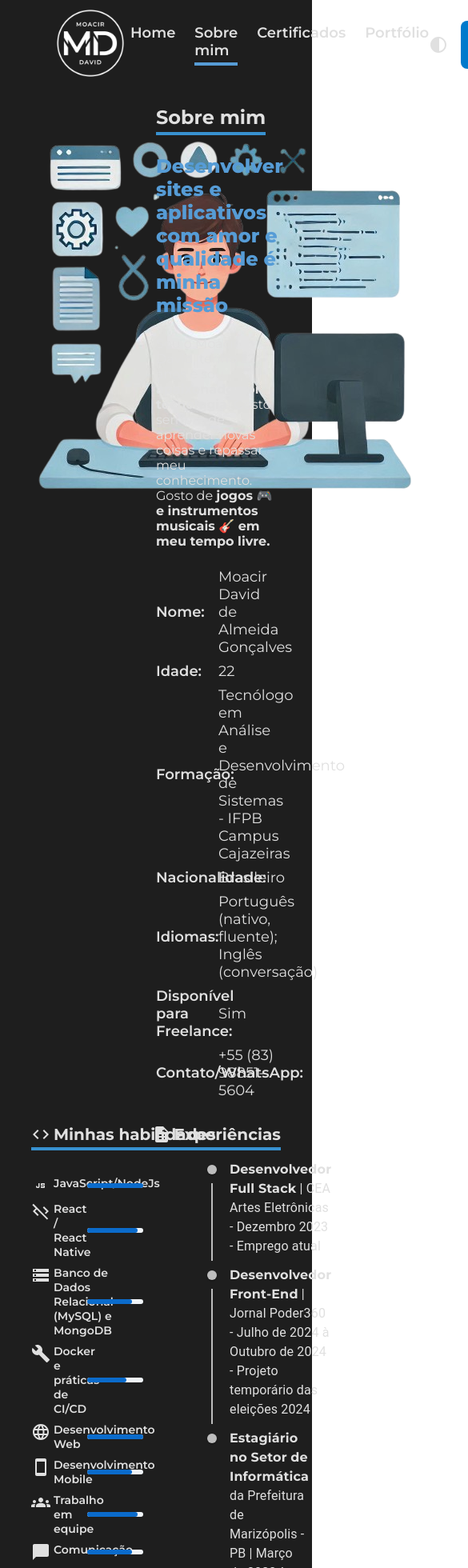
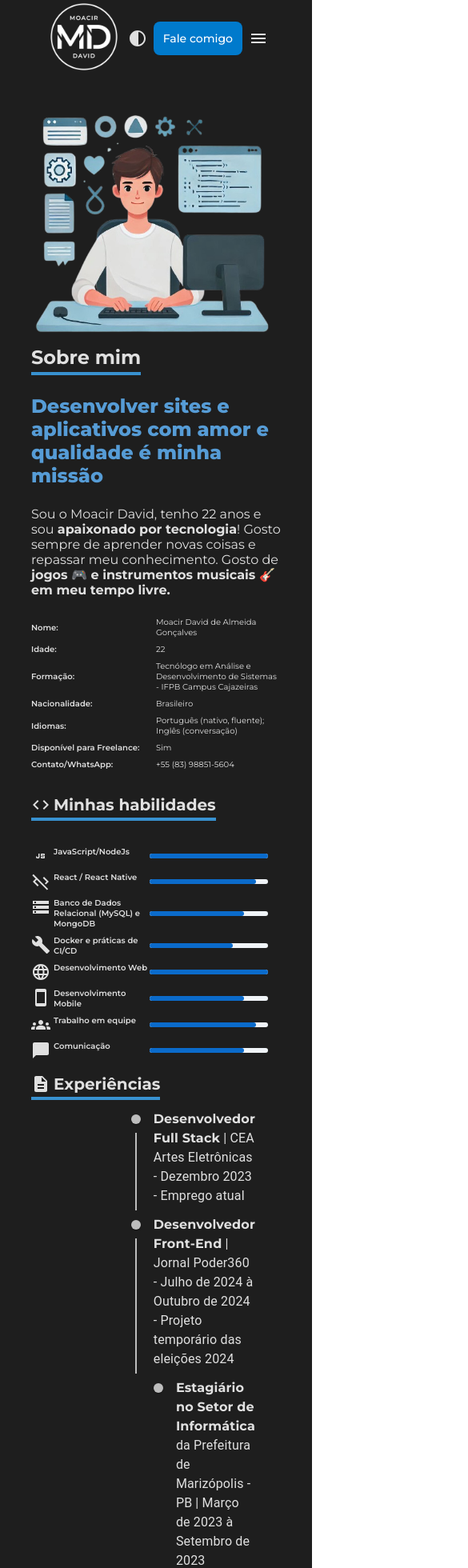
Before and after one commit to moacirdavidag/moacirdavidag-portfolio, a React (Vite) app: page /about in a window 390 px wide. Shown: the part 20-1980 px from the top of the page at 80% size, 585 px wide, since content can reach past the window. Built offline with nearby package versions, Linux system fonts and the light colour scheme.

Commit message:
view: Responsividade do site

```diff
--- a/src/components/Header/Header.tsx
+++ b/src/components/Header/Header.tsx
@@ -1,10 +1,12 @@
 import React, { useEffect, useState } from "react";
-import { HeaderButtons, HeaderWrapper, NavLinks } from "./style";
+import { HeaderButtons, HeaderWrapper, MobileMenu, NavLinks } from "./style";
 import { useTheme } from "../../hooks/theme";
 import { Link, useLocation, useNavigate } from "react-router-dom";
 
 import ContrastIcon from "@mui/icons-material/Contrast";
-import { Tooltip } from "@mui/material";
+import MenuIcon from "@mui/icons-material/Menu";
+import CloseIcon from "@mui/icons-material/Close";
+import { Drawer, Tooltip } from "@mui/material";
 
 import Logo from "../../assets/img/MD_LOGO_TRANSPARENTE.png";
 import LogoEscuro from "../../assets/img/MD_LOGO_TRANSPARENTE_ESCURO.png";
@@ -13,18 +15,28 @@ const Header = () => {
   const { theme, toggleTheme } = useTheme();
   const navigate = useNavigate();
   const location = useLocation();
+  const [isMenuOpen, setIsMenuOpen] = useState(false);
 
   const handleNavigateApplication = (route: string) => {
     navigate(`${route}`);
+    setIsMenuOpen(false);
   };
 
+  const toggleMenu = () => {
+    setIsMenuOpen(!isMenuOpen);
+  };
 
   return (
     <HeaderWrapper>
       <div className="logo-div">
-        <img src={theme.name === "lightTheme" ? LogoEscuro : Logo} alt="Moacir David - Logo" id="logo" onClick={() => {
-          navigate('/');
-        }} />
+        <img
+          src={theme.name === "lightTheme" ? LogoEscuro : Logo}
+          alt="Moacir David - Logo"
+          id="logo"
+          onClick={() => {
+            navigate("/");
+          }}
+        />
       </div>
 
       <NavLinks
@@ -95,7 +107,62 @@ const Header = () => {
         <Link to={"https://wa.me/5583988515604"} target="_blank">
           <button>Fale comigo</button>
         </Link>
+
+        <MenuIcon
+          sx={{
+            display: "none",
+            cursor: "pointer",
+            "@media screen and (max-width: 480px)": {
+              display: "block",
+            },
+          }}
+          onClick={() => setIsMenuOpen(true)}
+        />
       </HeaderButtons>
+      <Drawer
+        anchor="right"
+        open={isMenuOpen}
+        onClose={() => setIsMenuOpen(false)}
+      >
+        <MobileMenu
+          $color={theme.colors.textPrimary}
+          $hover={theme.colors.links}
+          $linkColor={theme.colors.links}
+        >
+          <CloseIcon
+            className="close-icon"
+            onClick={() => setIsMenuOpen(false)}
+          />
+          <ul>
+            <li
+              className={location.pathname === "/" ? "link-active" : ""}
+              onClick={() => handleNavigateApplication("/")}
+            >
+              Home
+            </li>
+            <li
+              className={location.pathname === "/about" ? "link-active" : ""}
+              onClick={() => handleNavigateApplication("/about")}
+            >
+              Sobre mim
+            </li>
+            <li
+              className={
+                location.pathname === "/certificates" ? "link-active" : ""
+              }
+              onClick={() => handleNavigateApplication("/certificates")}
+            >
+              Certificados
+            </li>
+            <li
+              className={location.pathname === "/projects" ? "link-active" : ""}
+              onClick={() => handleNavigateApplication("/projects")}
+            >
+              Portfólio
+            </li>
+          </ul>
+        </MobileMenu>
+      </Drawer>
     </HeaderWrapper>
   );
 };
--- a/src/components/Header/style.ts
+++ b/src/components/Header/style.ts
@@ -20,6 +20,12 @@ export const HeaderWrapper = styled.header`
   align-items: center;
   justify-content: space-around;
   padding: 24px;
+
+  @media screen and (max-width: 480px) {
+    justify-content: space-between;
+    padding: 16px;
+  }
+
   #logo {
     max-width: 100px;
     height: auto;
@@ -30,21 +36,37 @@ export const HeaderWrapper = styled.header`
 export const NavLinks = styled.nav<NavLinksProps>`
   display: inline-block;
   color: ${({ $color }) => $color};
+
   ul {
     display: flex;
     gap: 24px;
+
+    @media screen and (min-width: 481px) and (max-width: 768px) {
+      gap: 8px;
+    }
+
+    @media screen and (max-width: 480px) {
+      display: none;
+    }
   }
+
   li {
     list-style: none;
     text-decoration: none;
     font-weight: 600;
     font-size: 18px;
     cursor: pointer;
+
     &:hover {
       transition: 300ms ease-in-out;
       color: ${({ $hover }) => $hover};
     }
+
+    @media screen and (min-width: 481px) and (max-width: 768px) {
+      font-size: 14px;
+    }
   }
+
   ul li.link-active {
     border-bottom: 4px solid ${({ $linkColor }) => $linkColor};
     padding-bottom: 4px;
@@ -66,9 +88,52 @@ export const HeaderButtons = styled.div<ButtonCtaProps>`
     cursor: pointer;
     color: #fff;
     background: ${({ $background }) => $background};
+
     &:hover {
       transition: 300ms ease-in-out;
       background: ${({ $backgroundHover }) => $backgroundHover};
     }
   }
+
+  @media screen and (max-width: 480px) {
+    gap: 8px;
+  }
 `;
+
+export const MobileMenu = styled.div<NavLinksProps>`
+  width: 250px;
+  height: 100vh;
+  padding: 16px;
+  display: flex;
+  flex-direction: column;
+  background: ${({ theme }) => theme.colors.background};
+  color: ${({ $color }) => $color};
+
+  ul {
+    list-style: none;
+    padding: 0;
+
+    li {
+      width: max-content;
+      padding: 12px 0;
+      font-size: 18px;
+      cursor: pointer;
+      font-weight: 600;
+
+      &:hover {
+        color: ${({ theme }) => theme.colors.links};
+        transition: 300ms ease-in-out;
+      }
+    }
+  }
+  ul li.link-active {
+    border-bottom: 4px solid ${({ $linkColor }) => $linkColor};
+    padding-bottom: 4px;
+  }
+  .close-icon {
+    align-self: flex-end;
+    cursor: pointer;
+    color: ${({ theme }) => theme.colors.textPrimary};
+    margin-bottom: 16px;
+  }
+`;
--- a/src/pages/About/About.tsx
+++ b/src/pages/About/About.tsx
@@ -1,7 +1,13 @@
 import React from "react";
 import Container from "../../components/Container";
 import Header from "../../components/Header";
-import { Box, Grid, Stack } from "@mui/material";
+import {
+  Box,
+  Grid,
+  Stack,
+  useMediaQuery,
+  useTheme as useThemeMUI,
+} from "@mui/material";
 import LinearProgress from "@mui/joy/LinearProgress";
 
 import vetorDev from "../../assets/img/vetor_dev.png";
@@ -31,22 +37,30 @@ import {
 } from "@mui/lab";
 const About = () => {
   const { theme } = useTheme();
+  const themeMUI = useThemeMUI();
+
+  const isSmallScreen = useMediaQuery(themeMUI.breakpoints.down("sm"));
+
+  const fontSize = isSmallScreen ? 10 : 14;
 
   return (
     <AboutWrapper>
       <Container>
         <Header />
-        <Grid container width={"100%"}>
-          <Grid item xs={6}>
+        <Grid container width={"100%"} direction={{ xs: "column", sm: "row" }}>
+          <Grid item xs={6} sm={3}>
             <img
               src={vetorDev}
               alt="Ilustração de um programador em um computador"
-              className="animate__animated animate__fadeInLeft"
+              className="vetor-dev animate__animated animate__fadeInLeft"
+              width={"100%"}
+              height={"auto"}
             />
           </Grid>
           <Grid
             item
             xs={6}
+            sm={3}
             display={"flex"}
             flexDirection={"column"}
             gap={"24px"}
@@ -69,29 +83,47 @@ const About = () => {
               <AboutListItem
                 title="Nome:"
                 description="Moacir David de Almeida Gonçalves"
+                fontSize={fontSize}
               />
-              <AboutListItem title="Idade:" description="22" />
+              <AboutListItem
+                title="Idade:"
+                description="22"
+                fontSize={fontSize}
+              />
               <AboutListItem
                 title="Formação:"
                 description="Tecnólogo em Análise e Desenvolvimento de Sistemas - IFPB Campus Cajazeiras"
+                fontSize={fontSize}
               />
-              <AboutListItem title="Nacionalidade:" description="Brasileiro" />
+              <AboutListItem
+                title="Nacionalidade:"
+                description="Brasileiro"
+                fontSize={fontSize}
+              />
               <AboutListItem
                 title="Idiomas:"
                 description="Português (nativo, fluente); Inglês (conversação)"
+                fontSize={fontSize}
               />
               <AboutListItem
                 title="Disponível para Freelance:"
                 description="Sim"
+                fontSize={fontSize}
               />
               <AboutListItem
                 title="Contato/WhatsApp:"
                 description="+55 (83) 98851-5604"
+                fontSize={fontSize}
               />
             </Stack>
           </Grid>
         </Grid>
-        <Grid container width={"100%"} my={4}>
+        <Grid
+          container
+          width={"100%"}
+          my={4}
+          direction={{ xs: "column", sm: "row" }}
+        >
           <Grid item xs={6}>
             <PageTitle
               title="Minhas habilidades"
@@ -107,61 +139,76 @@ const About = () => {
             >
               <AboutListItem
                 title="JavaScript/NodeJs"
-                fontSize={14}
+                fontSize={fontSize}
                 icon={<JavascriptIcon />}
                 description={<LinearProgress determinate value={100} />}
               />
               <AboutListItem
                 title="React / React Native"
-                fontSize={14}
+                fontSize={fontSize}
                 icon={<CodeOffIcon />}
                 description={<LinearProgress determinate value={90} />}
               />
               <AboutListItem
                 title="Banco de Dados Relacional (MySQL) e MongoDB"
-                fontSize={14}
+                fontSize={fontSize}
                 icon={<StorageIcon />}
                 description={<LinearProgress determinate value={80} />}
               />
               <AboutListItem
                 title="Docker e práticas de CI/CD"
-                fontSize={14}
+                fontSize={fontSize}
                 icon={<BuildIcon />}
                 description={<LinearProgress determinate value={70} />}
               />
               <AboutListItem
                 title="Desenvolvimento Web"
-                fontSize={14}
+                fontSize={fontSize}
                 icon={<LanguageIcon />}
                 description={<LinearProgress determinate value={100} />}
               />
               <AboutListItem
                 title="Desenvolvimento Mobile"
-                fontSize={14}
+                fontSize={fontSize}
                 icon={<SmartphoneIcon />}
                 description={<LinearProgress determinate value={80} />}
               />
               <AboutListItem
                 title="Trabalho em equipe"
-                fontSize={14}
+                fontSize={fontSize}
                 icon={<GroupsIcon />}
                 description={<LinearProgress determinate value={90} />}
               />
               <AboutListItem
                 title="Comunicação"
-                fontSize={14}
+                fontSize={fontSize}
                 icon={<ChatBubbleIcon />}
                 description={<LinearProgress determinate value={80} />}
               />
             </Stack>
           </Grid>
-          <Grid item xs={6} alignItems={"flex-end"} justifyContent={"flex-end"} display={"flex"} flexDirection={"column"}>
+          <Grid
+            item
+            xs={6}
+            sm={3}
+            alignItems={isSmallScreen ? "flex-start" : "flex-end"}
+            justifyContent={isSmallScreen ? "flex-start" : "flex-end"}
+            display={"flex"}
+            flexDirection={"column"}
+            my={isSmallScreen ? 2 : 0}
+          >
             <PageTitle
               title="Experiências"
               fontSize={20}
               icon={<DescriptionIcon />}
             />
-            <Box paddingLeft={2} width={"100%"} display={"flex"} alignItems={"flex-end"} justifyContent={"flex-end"}>
+            <Box
+              paddingLeft={2}
+              width={"100%"}
+              display={"flex"}
+              alignItems={isSmallScreen ? "flex-start" : "flex-end"}
+              justifyContent={isSmallScreen ? "flex-start" : "flex-end"}
+            >
               <Timeline
                 sx={{ width: "100%" }}
                 className="animate__animated animate__fadeInRight"
@@ -171,20 +218,31 @@ const About = () => {
                     <TimelineDot />
                     <TimelineConnector />
                   </TimelineSeparator>
-                  <TimelineContent><strong>Desenvolvedor Full Stack</strong> | CEA Artes Eletrônicas - Dezembro 2023 - Emprego atual</TimelineContent>
+                  <TimelineContent>
+                    <strong>Desenvolvedor Full Stack</strong> | CEA Artes
+                    Eletrônicas - Dezembro 2023 - Emprego atual
+                  </TimelineContent>
                 </TimelineItem>
                 <TimelineItem>
                   <TimelineSeparator>
                     <TimelineDot />
                     <TimelineConnector />
                   </TimelineSeparator>
-                  <TimelineContent><strong>Desenvolvedor Front-End</strong> | Jornal Poder360 - Julho de 2024 à Outubro de 2024 - Projeto temporário das eleições 2024</TimelineContent>
+                  <TimelineContent>
+                    <strong>Desenvolvedor Front-End</strong> | Jornal Poder360 -
+                    Julho de 2024 à Outubro de 2024 - Projeto temporário das
+                    eleições 2024
+                  </TimelineContent>
                 </TimelineItem>
                 <TimelineItem>
                   <TimelineSeparator>
                     <TimelineDot />
                   </TimelineSeparator>
-                  <TimelineContent><strong>Estagiário no Setor de Informática</strong> da Prefeitura de Marizópolis - PB | Março de 2023 à Setembro de 2023</TimelineContent>
+                  <TimelineContent>
+                    <strong>Estagiário no Setor de Informática</strong> da
+                    Prefeitura de Marizópolis - PB | Março de 2023 à Setembro de
+                    2023
+                  </TimelineContent>
                 </TimelineItem>
               </Timeline>
             </Box>
--- a/src/pages/About/components/AboutListItem/AboutListItem.tsx
+++ b/src/pages/About/components/AboutListItem/AboutListItem.tsx
@@ -6,10 +6,15 @@ type AboutListItemProps = {
   title: string;
   description: string | React.ReactNode;
   fontSize?: number;
-    icon?: React.ReactNode
-}
+  icon?: React.ReactNode;
+};
 
-const AboutListItem = ({title, description, fontSize, icon}: AboutListItemProps) => {
+const AboutListItem = ({
+  title,
+  description,
+  fontSize,
+  icon,
+}: AboutListItemProps) => {
   const { theme } = useTheme();
 
   return (
@@ -18,11 +23,24 @@ const AboutListItem = ({title, description, fontSize, icon}: AboutListItemProps)
       flexDirection={"row"}
       justifyContent={"space-between"}
       alignItems={"center"}
+      sx={{
+        "@media screen and (max-width: 480px)": {
+          fontSize: "10px",
+        },
+      }}
     >
-        <Box width={"50%"} sx={{fontSize: fontSize ? `${fontSize}px` : "18px", fontWeight: 600, gap: "4px", display: "flex"}}>
+      <Box
+        width={"50%"}
+        sx={{
+          fontSize: fontSize ? `${fontSize}px` : "18px",
+          fontWeight: 600,
+          gap: "4px",
+          display: "flex",
+        }}
+      >
         {icon ? icon : null} <span>{title}</span>
       </Box>
-        <Box width={"50%"} sx={{fontSize: fontSize ? `${fontSize}px` : "18px"}}>
+      <Box width={"50%"} sx={{ fontSize: fontSize ? `${fontSize}px` : "18px" }}>
         {description}
       </Box>
     </Stack>
--- a/src/pages/Home/style.ts
+++ b/src/pages/Home/style.ts
@@ -12,7 +12,8 @@ interface HomeProfileProps {
 
 export const HomeWrapper = styled.main<HomeWrapperProps>`
   width: 100vw;
-  height: 100vh;
+  min-height: 100vh;
+  height: auto;
   background: ${({ $background, $secondaryBackground }) =>
     `linear-gradient(to bottom, ${$secondaryBackground}, ${$background})`};
   color: ${({ $color }) => $color};
@@ -43,6 +44,9 @@ export const HomeProfileInfo = styled.section<HomeProfileProps>`
       border-radius: 50%;
       border: 6px solid ${({ $border }) => $border};
       box-shadow: 0 8px 15px rgba(0, 0, 0, 0.1), 0 2px 10px rgba(0, 0, 0, 0.07);
+      @media screen and (max-width: 480px) {
+        width: 150px;
+      }
     }
     p.name-title {
       margin-top: 16px;
@@ -53,6 +57,9 @@ export const HomeProfileInfo = styled.section<HomeProfileProps>`
       width: 50%;
       margin-top: 16px;
       font-size: 16px;
+      @media screen and (max-width: 480px) {
+        width: 100%;
+      }
     }
   }
   div.social-media {
--- a/src/pages/Projects/Projects.tsx
+++ b/src/pages/Projects/Projects.tsx
@@ -36,12 +36,13 @@ const Projects = () => {
         <Grid
           container
           width={"100%"}
+          spacing={2}
+          direction={{ xs: "column", sm: "row" }}
           className="animate__animated animate__fadeInLeft"
         >
-          <Grid item xs={4}>
+          <Grid item xs={12} sm={6} md={4}>
             <Card
               sx={{
-                maxWidth: 345,
                 background: theme.colors.secondaryBackground,
                 color: theme.colors.textPrimary,
               }}
@@ -72,10 +73,9 @@ const Projects = () => {
               </CardActionArea>
             </Card>
           </Grid>
-          <Grid item xs={4}>
+          <Grid item xs={12} sm={6} md={4}>
             <Card
               sx={{
-                maxWidth: 345,
                 background: theme.colors.secondaryBackground,
                 color: theme.colors.textPrimary,
               }}
@@ -107,10 +107,9 @@ const Projects = () => {
               </CardActionArea>
             </Card>
           </Grid>
-          <Grid item xs={4}>
+          <Grid item xs={12} sm={6} md={4}>
             <Card
               sx={{
-                maxWidth: 345,
                 background: theme.colors.secondaryBackground,
                 color: theme.colors.textPrimary,
               }}
@@ -176,10 +175,9 @@ const Projects = () => {
           width={"100%"}
           className="animate__animated animate__fadeInLeft"
         >
-          <Grid item xs={4}>
+          <Grid item xs={12} sm={6} md={4}>
             <Card
               sx={{
-                maxWidth: 345,
                 background: theme.colors.secondaryBackground,
                 color: theme.colors.textPrimary,
               }}
@@ -208,10 +206,9 @@ const Projects = () => {
               </CardActionArea>
             </Card>
           </Grid>
-          <Grid item xs={4}>
+          <Grid item xs={12} sm={6} md={4}>
             <Card
               sx={{
-                maxWidth: 345,
                 background: theme.colors.secondaryBackground,
                 color: theme.colors.textPrimary,
               }}
@@ -241,10 +238,9 @@ const Projects = () => {
               </CardActionArea>
             </Card>
           </Grid>
-          <Grid item xs={4}>
+          <Grid item xs={12} sm={6} md={4}>
             <Card
               sx={{
-                maxWidth: 345,
                 background: theme.colors.secondaryBackground,
                 color: theme.colors.textPrimary,
               }}
```
Also changed, not shown: src/pages/Certificates/Certificates.tsx (+42 -27 lines). Lines whose indentation alone changed are shown as unchanged.
